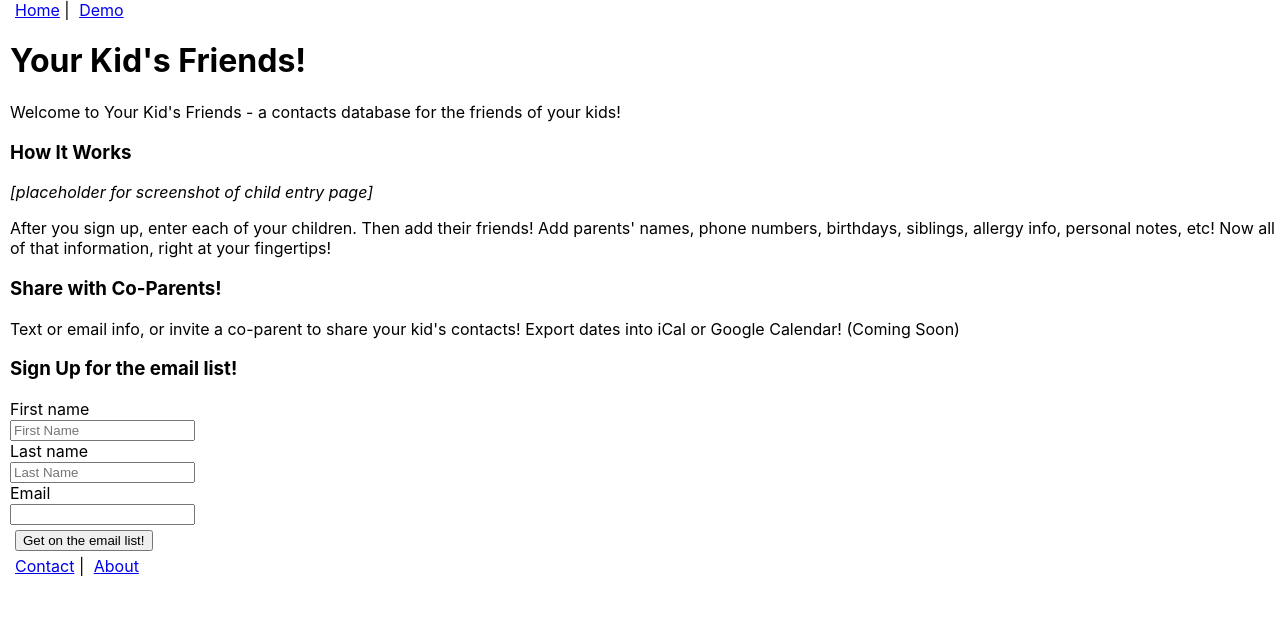
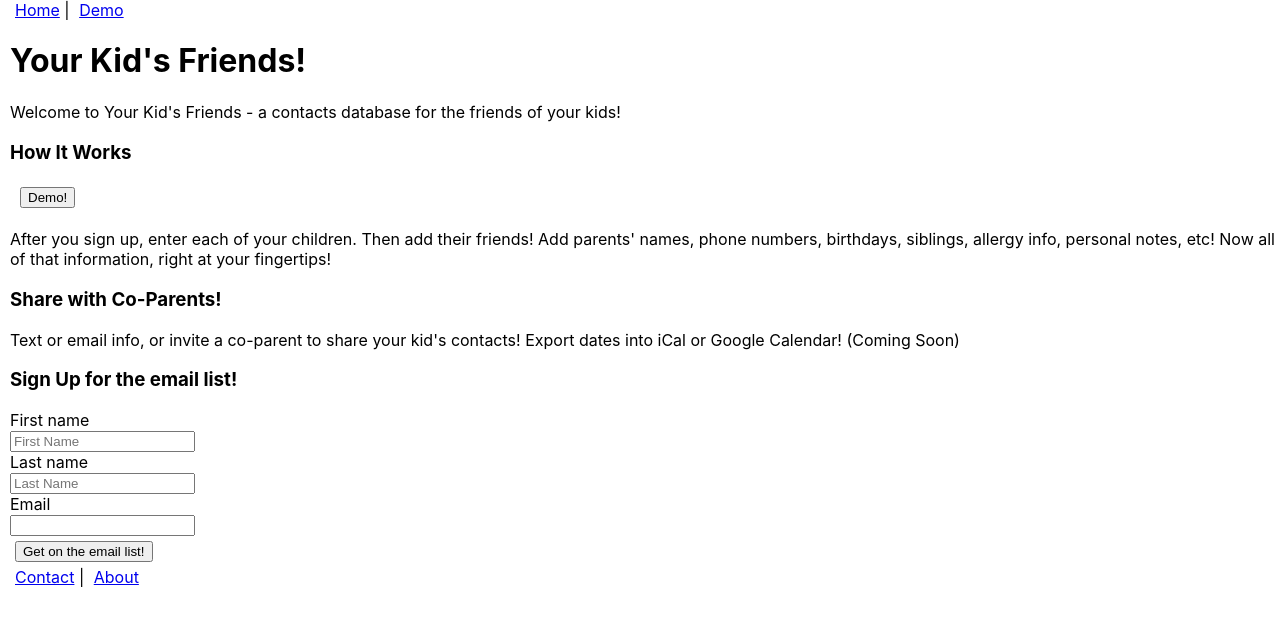
Before and after one commit to hudsonst/kids-friends-app, a React (Create React App) app: page / in a window 1280 px wide. Shown: the top 626 px of the page. Built offline with nearby package versions, Linux system fonts and the light colour scheme.

Commit message:
Added Demo button to middle of landing page

```diff
--- a/src/Landing/Landing.js
+++ b/src/Landing/Landing.js
@@ -1,4 +1,5 @@
 import React from 'react'
+import { Link } from 'react-router-dom'
 
 
 
@@ -12,7 +13,7 @@ export default function Landing(props) {
         </section>
         <section>
           <h3>How It Works</h3>
-         <p><em>[placeholder for screenshot of child entry page]</em></p>
+         <p><Link to="/Home"><button>Demo!</button></Link></p>
         <p>After you sign up, enter each of your children. Then add their friends! Add parents' names, phone numbers, birthdays, siblings, allergy info, personal notes, etc! Now all of that information, right at your fingertips!</p>
         </section>
         <section>
```
